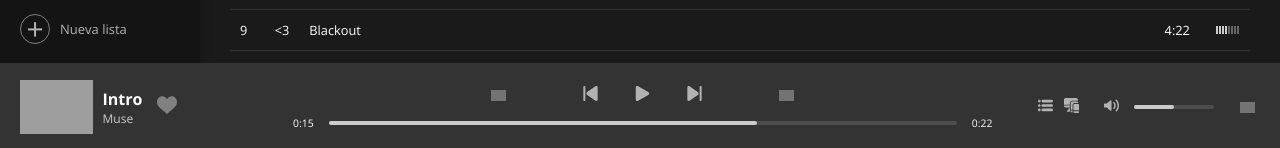
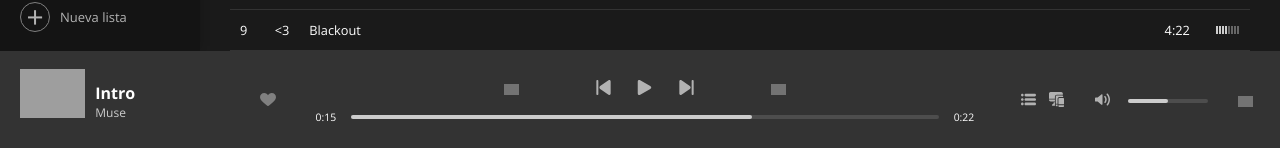
Before and after one commit to IronPTSolutions/lab-spotify-clone, a React (Create React App) app: page / in a window 1280 px wide. Shown: the part 649-797 px from the top of the page. Built offline with nearby package versions, Linux system fonts and the light colour scheme; grey boxes are pictures that could not be loaded.

Commit message:
fix: styles on large screens

```diff
--- a/src/components/album/Album.css
+++ b/src/components/album/Album.css
@@ -1,5 +1,5 @@
 .Album {
-    height: 89vh;
+    height: calc(100vh - 100px);
     width: calc(100vw - 200px);
     position: fixed;
     top: 0;
@@ -61,7 +61,7 @@
 }
 
 
-@media(max-width: 500px) {
+@media(max-width: 600px) {
     .Album {
         width: 100vw;
         left: 0;
--- a/src/components/controls/Controls.css
+++ b/src/components/controls/Controls.css
@@ -4,7 +4,7 @@
     left: 0;
     right: 0;
     background-color: hsl(0deg 0% 20%);
-    height: 11vh;
+    height: 100px;
     width: 100vw;
     display: flex;
     align-items: center;
@@ -14,17 +14,28 @@
 .Controls .current-track {
     display: flex;
     align-items: center;
-    width: 20vw;
+    width: 260px;
     height: 100%;
 }
 
 .Controls .current-track-name {
     font-weight: bold;
+    text-overflow: ellipsis;
+    overflow: hidden;
+    white-space: nowrap;
 }
 
 .Controls .current-track-artist {
     color: hsl(0, 0%, 80%);
     font-size: 0.75rem;
+}
+
+.Controls .current-track-name,
+.Controls .current-track-artist {
+    width: 150px;
+    text-overflow: ellipsis;
+    overflow: hidden;
+    white-space: nowrap;
 }
 
 .Controls .current-track-img {
@@ -51,7 +62,7 @@
 }
 
 .Controls .controls-wrapper {
-    width: 60vw;
+    width: calc(100vw - 260px - 350px);
     margin: 0px 40px;
     display: flex;
     flex-direction: column;
@@ -66,7 +77,7 @@
 
 .Controls .controls-buttons-main {
     display: flex;
-    width: 50%;
+    width: 150px;
     justify-content: space-evenly;
     align-items: center;
 }
@@ -119,7 +130,7 @@
     width: 80px;
 }
 
-@media(max-width: 500px) {
+@media(max-width: 900px) {
 
     .Controls>.current-track,
     .Controls>.side-controls {
--- a/src/components/header/Header.css
+++ b/src/components/header/Header.css
@@ -38,7 +38,7 @@
     text-decoration: underline;
 }
 
-@media(max-width: 500px) {
+@media(max-width: 600px) {
     .Header {
         width: 100vw;
     }
--- a/src/components/sidebar/Sidebar.css
+++ b/src/components/sidebar/Sidebar.css
@@ -3,7 +3,7 @@
     left: 0;
     top: 0;
     width: 200px;
-    height: 89vh;
+    height: calc(100vh - 100px);
     background-color: hsl(0deg, 0%, 8%);
     color: hsl(0deg, 0%, 80%);
 }
@@ -47,7 +47,7 @@
 
 .Sidebar .sections {
     padding: 15px 20px;
-    height: 15vh;
+    height: 120px;
 }
 
 .Sidebar .section {
@@ -68,7 +68,7 @@
 }
 
 .Sidebar .section:hover>.icon {
-	filter: invert(0.9);
+    filter: invert(0.9);
 }
 
 .Sidebar .section>.icon>img {
@@ -83,7 +83,7 @@
 
 .Sidebar .your-library,
 .Sidebar .playlists {
-    padding: 20px;
+    padding: 20px 20px 20px
 }
 
 .Sidebar .sidebar-title {
@@ -94,7 +94,7 @@
 }
 
 .Sidebar .sidebar-scrollable {
-    overflow-x: scroll;
+    overflow-x: hidden;
     height: calc(89vh - 70px - 15vh);
 }
 
@@ -104,10 +104,11 @@
     overflow: hidden;
     text-overflow: ellipsis;
     font-size: 0.75rem;
-	font-weight: bold;
+    font-weight: bold;
     color: hsl(0deg, 0%, 80%);
     margin-top: 10px;
 }
+
 .Sidebar .section:hover,
 .Sidebar .section-name:hover,
 .Sidebar .library-element:hover,
@@ -116,8 +117,8 @@
     color: hsl(0deg, 0%, 100%);
 }
 
-@media(max-width: 500px) {
-	.Sidebar {
-		display: none;
-	}
+@media(max-width: 600px) {
+    .Sidebar {
+        display: none;
+    }
 }
```
